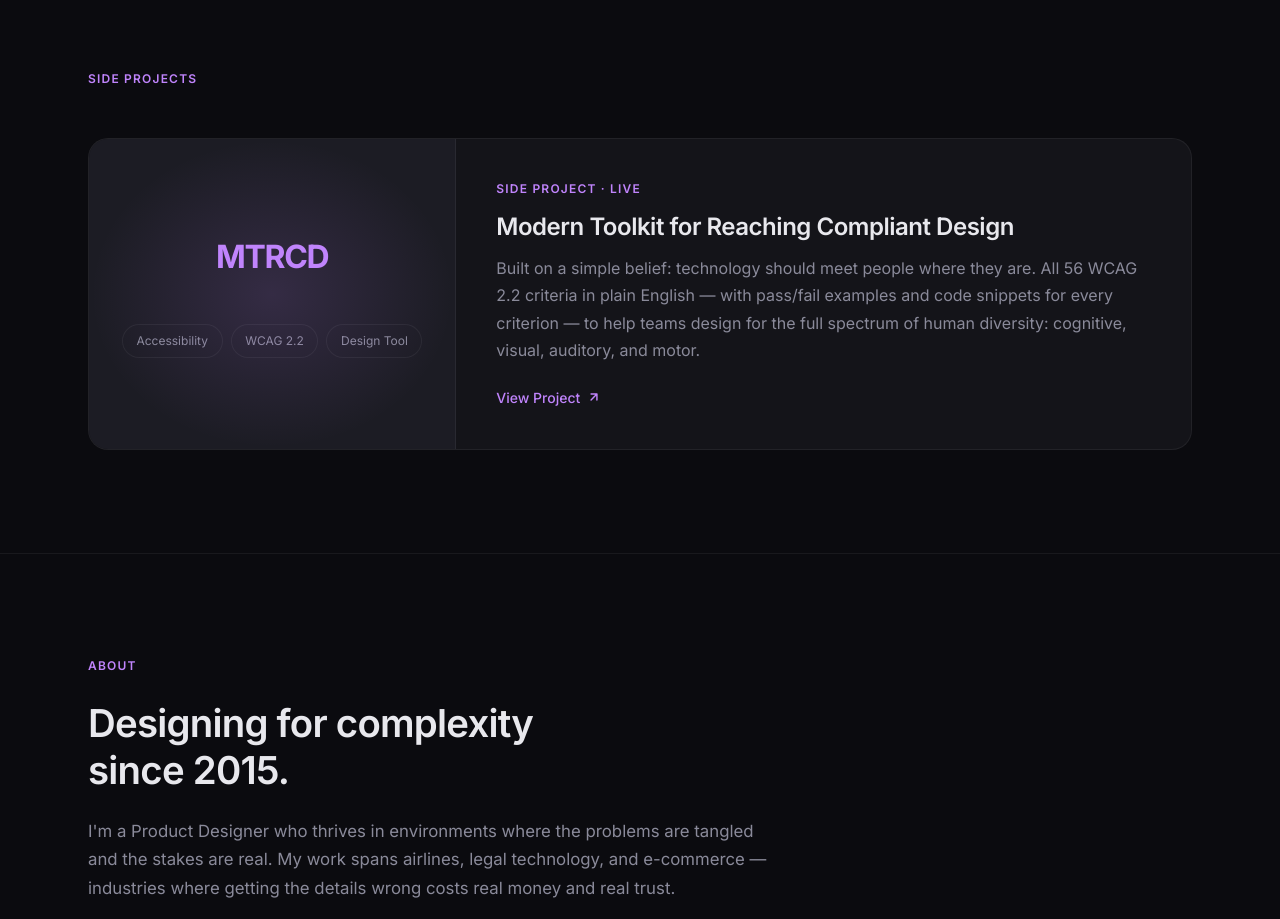
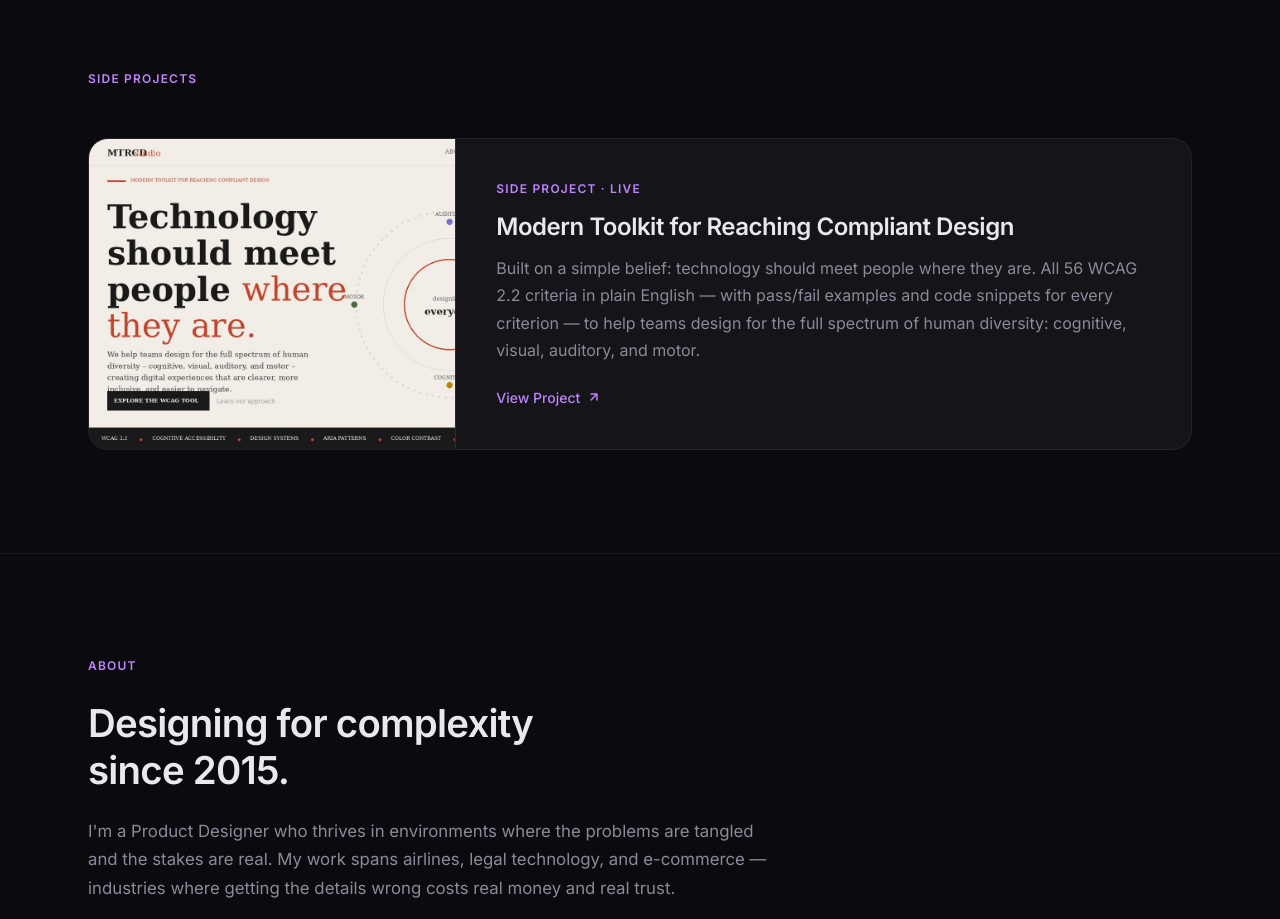
Before and after one commit to bbrdnx/broadnaxux, a website: page index.html in a window 1280 px wide. Shown: the part 2480-3399 px from the top of the page. Drawn offline with Linux system fonts and the light colour scheme.

Commit message:
Add favicon, MTRCD preview image

```diff
--- a/index.html
+++ b/index.html
@@ -6,6 +6,7 @@
   <title>Barbara Broadnax — Product Designer</title>
   <link rel="preconnect" href="https://fonts.googleapis.com">
   <link href="https://fonts.googleapis.com/css2?family=Inter:wght@400;500;600;700&display=swap" rel="stylesheet">
+  <link rel="icon" type="image/svg+xml" href="favicon.svg">
   <link rel="stylesheet" href="styles.css">
   <script defer src="/_vercel/insights/script.js"></script>
 </head>
@@ -138,12 +139,7 @@
 
       <a href="https://www.mtrcd.com/wcag" target="_blank" rel="noopener noreferrer" class="side-project-card animate-in">
         <div class="side-project-preview">
-          <div class="side-project-badge">MTRCD</div>
-          <div class="tags" style="justify-content: center;">
-            <span class="tag">Accessibility</span>
-            <span class="tag">WCAG 2.2</span>
-            <span class="tag">Design Tool</span>
-          </div>
+          <img src="images/mtrcd-preview.jpg" alt="MTRCD — Modern Toolkit for Reaching Compliant Design landing page">
         </div>
         <div class="side-project-body">
           <p class="label">Side Project &middot; Live</p>
--- a/styles.css
+++ b/styles.css
@@ -252,32 +252,22 @@ nav .nav-links a:hover { color: var(--text); }
 
 .side-project-preview {
   background: var(--bg-elevated);
+  border-right: 1px solid var(--border);
+  overflow: hidden;
   display: flex;
-  flex-direction: column;
-  align-items: center;
-  justify-content: center;
-  padding: 3rem 2rem;
-  gap: 1.5rem;
-  border-right: 1px solid var(--border);
-  position: relative;
-  overflow: hidden;
+  align-items: stretch;
 }
 
-.side-project-preview::before {
-  content: '';
-  position: absolute;
-  inset: 0;
-  background: radial-gradient(ellipse at center, var(--accent-glow) 0%, transparent 70%);
-  pointer-events: none;
+.side-project-preview img {
+  width: 100%;
+  height: 100%;
+  object-fit: cover;
+  object-position: top left;
+  transition: transform var(--transition);
 }
 
-.side-project-badge {
-  font-size: 2rem;
-  font-weight: 700;
-  letter-spacing: -0.04em;
-  color: var(--accent);
-  position: relative;
-  z-index: 1;
+.side-project-card:hover .side-project-preview img {
+  transform: scale(1.03);
 }
 
 .side-project-body {
```
Also changed, not shown: alaska-same-day-change.html (+1 -0 lines), alaska-view-reservation.html (+1 -0 lines), inksoft-design-studio.html (+1 -0 lines), inksoft-ssl.html (+1 -0 lines), ipro-eda.html (+1 -0 lines), ipro-ner.html (+1 -0 lines), ipro-search-redact.html (+1 -0 lines), favicon.svg (added), images/mtrcd-preview.jpg (added).
